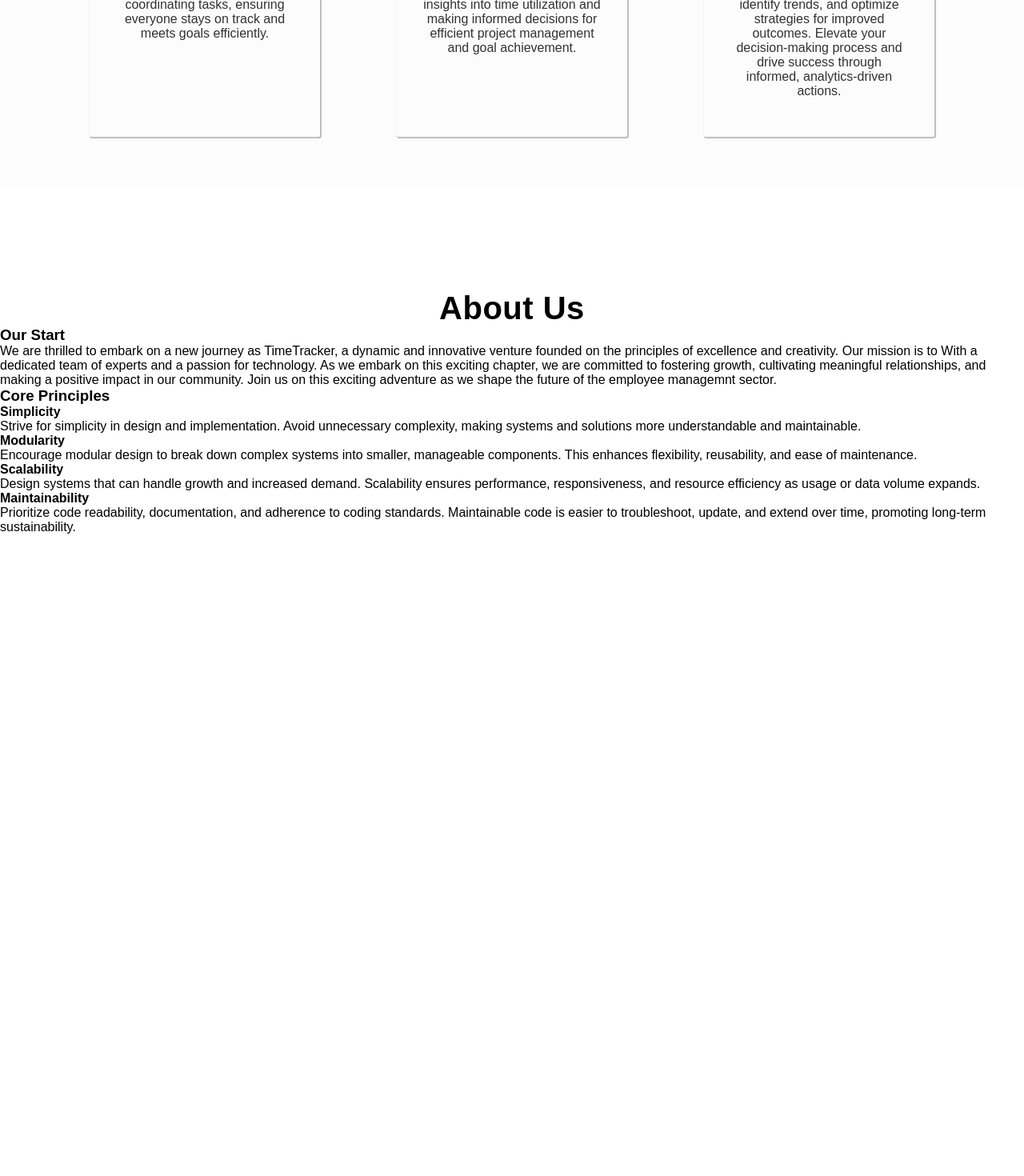
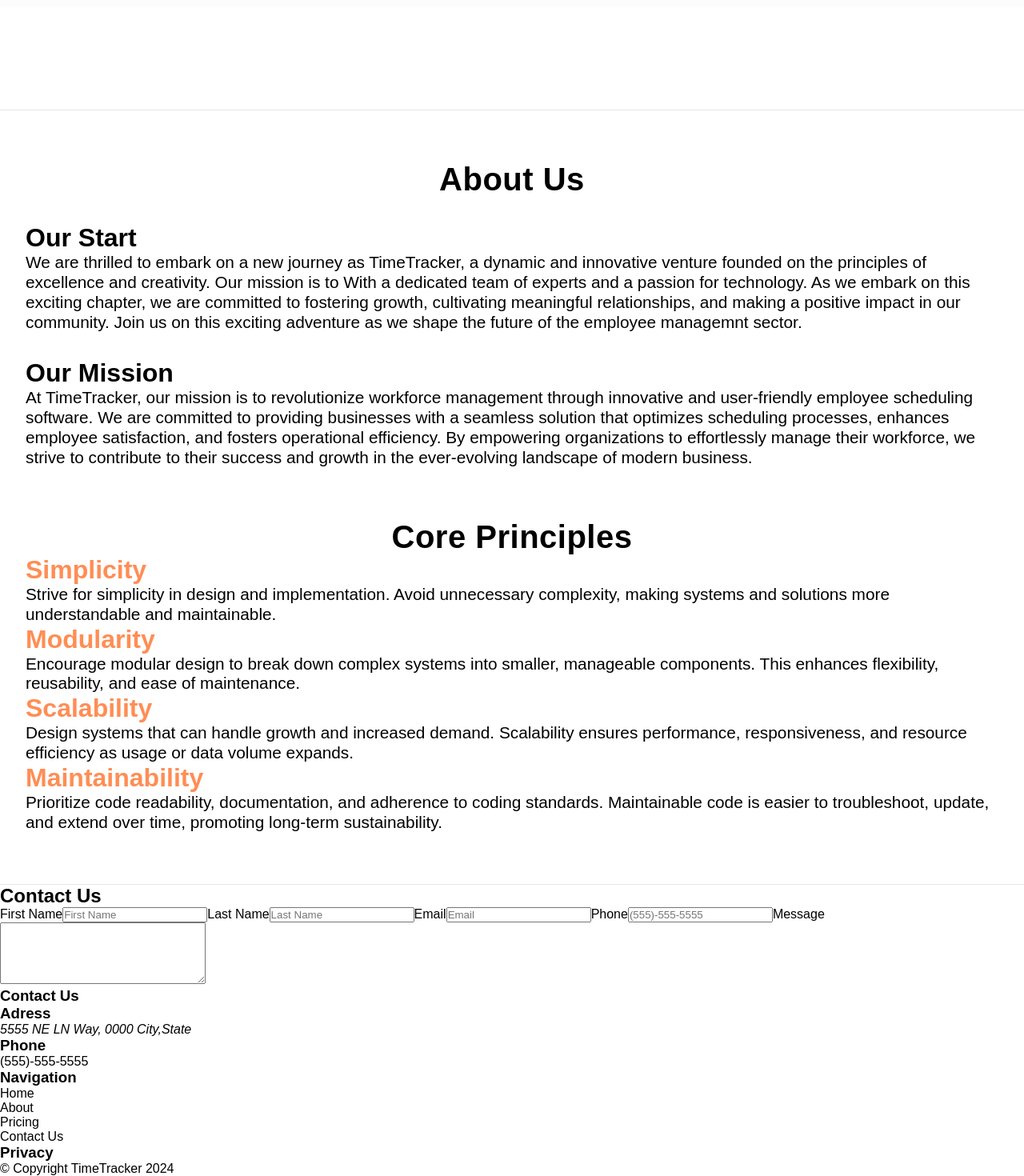
Before and after one commit to chenderson17/TimeTracker, a React (Create React App) app in the folder timetrackerwebapp/: page / in a window 1280 px wide. Shown: the part 1182-2652 px from the top of the page at 80% size. Before the commit the page ends 1850 px from the top, so only its background shows below. Built offline with nearby package versions, Linux system fonts and the light colour scheme; some icons are missing.

Commit message:
Updated hero im and placement added contact and foooter

```diff
--- a/timetrackerwebapp/src/App.js
+++ b/timetrackerwebapp/src/App.js
@@ -3,7 +3,8 @@
 import Landing from './Components/Landing.js';
 import Cards from './Components/Cards.js';
 import About from './Components/About.js';
-
+import Footer from './Components/Footer.js';
+import Contact from './Components/Contact.js';
 function App() {
   return (
     <>
@@ -11,6 +12,8 @@
     <Landing />
     <Cards />
     <About />
+    <Contact />
+    <Footer />
     </>
   );
 }
--- a/timetrackerwebapp/src/Components/About.css
+++ b/timetrackerwebapp/src/Components/About.css
@@ -1,5 +1,34 @@
-.about-us-header{
+.home-about h3{
+ font-size: 2em;
+}
+.home-about h4{
+ font-size:2em;
+}
+.home-about p{
+ font-size: 1.3em;
+ line-height: 1.2em;
+}
+
+.home-about{
+ padding: 4rem 2rem;
+ border-top: solid rgba(0, 0, 0, 0.093) 1px;
+ border-bottom: solid rgba(0, 0, 0, 0.093) 1px;
+}
+.our-start{
+ margin-top:2rem;
+ margin-bottom:4rem;
+}
+.our-start p{
+ margin-bottom: 2rem;
+}
+.about-us-header,.core-principles h3{
  text-align: center;
  font-size: 2.5em;
  letter-spacing: 0.5px;
 }
+.principles-list li{
+ list-style-type:none;
+}
+.core-principles h4{
+ color: rgba(255, 85, 0, 0.671);
+}
--- a/timetrackerwebapp/src/Components/About.js
+++ b/timetrackerwebapp/src/Components/About.js
@@ -7,30 +7,32 @@
    <section className = 'our-start'>
     <h3>Our Start</h3>
     <p>We are thrilled to embark on a new journey as TimeTracker, a dynamic and innovative venture founded on the principles of excellence and creativity. Our mission is to With a dedicated team of experts and a passion for technology. As we embark on this exciting chapter, we are committed to fostering growth, cultivating meaningful relationships, and making a positive impact in our community. Join us on this exciting adventure as we shape the future of the employee managemnt sector.</p>
+    <h3>Our Mission</h3>
+    <p>At TimeTracker, our mission is to revolutionize workforce management through innovative and user-friendly employee scheduling software. We are committed to providing businesses with a seamless solution that optimizes scheduling processes, enhances employee satisfaction, and fosters operational efficiency. By empowering organizations to effortlessly manage their workforce, we strive to contribute to their success and growth in the ever-evolving landscape of modern business.</p>
    </section>
     <section className = 'core-principles'>
     <h3>Core Principles</h3>
-    <div className="simplicity">
+    <ul className="principles-list">
+  <li className="simplicity">
     <h4>Simplicity</h4>
     <p>Strive for simplicity in design and implementation. Avoid unnecessary complexity, making systems and solutions more understandable and maintainable.</p>
-    </div>
+  </li>
 
-
-    <div className="modularity">
+  <li className="modularity">
     <h4>Modularity</h4>
     <p>Encourage modular design to break down complex systems into smaller, manageable components. This enhances flexibility, reusability, and ease of maintenance.</p>
-    </div>
+  </li>
 
-
-    <div className="scalability">
+  <li className="scalability">
     <h4>Scalability</h4>
     <p>Design systems that can handle growth and increased demand. Scalability ensures performance, responsiveness, and resource efficiency as usage or data volume expands.</p>
-    </div>
+  </li>
 
-    <div className="Maintainability">
+  <li className="maintainability">
     <h4>Maintainability</h4>
     <p>Prioritize code readability, documentation, and adherence to coding standards. Maintainable code is easier to troubleshoot, update, and extend over time, promoting long-term sustainability.</p>
-    </div>
+  </li>
+</ul>
 
 
 
--- a/timetrackerwebapp/src/Components/Cards.css
+++ b/timetrackerwebapp/src/Components/Cards.css
@@ -7,7 +7,7 @@
  color:rgb(50,50,50);
 }
 .card{
- width: 25%;
+ width: 22rem;
  padding: 3rem 2rem;
  border-radius: 2px;
  box-shadow: 1px 1px 1px 1px rgb(190, 188, 188);
--- /dev/null
+++ b/timetrackerwebapp/src/Components/Contact.js
@@ -0,0 +1,19 @@
+export default function Contact(){
+ return(
+  <section className='contact-section'>
+   <h2>Contact Us</h2>
+   <form>
+    <label name='fname'>First Name</label>
+    <input type='text' name='fname' placeholder="First Name"/>
+    <label name='lname'>Last Name</label>
+    <input type='text' name='lname' placeholder="Last Name"/>
+    <label name="contact-email">Email</label>
+    <input type="email" name="contact-email" placeholder="Email" />
+    <label name="contact-phone">Phone</label>
+    <input type="phone" name="contact-phone" placeholder="(555)-555-5555"/>
+    <label name="contact-message">Message</label>
+    <textarea name="contact-message" cols="30" rows="5"></textarea>
+   </form>
+  </section>
+ )
+}
--- /dev/null
+++ b/timetrackerwebapp/src/Components/Footer.js
@@ -0,0 +1,43 @@
+import React from "react";
+
+
+export default function Footer(){
+  return(
+ <section className="footer">
+  <div class="footer-contact">
+   <h3>Contact Us</h3>
+    <h3>Adress</h3>
+    <address>5555 NE LN Way, 0000 City,State</address>
+    <h3>Phone</h3>
+    <p>(555)-555-5555</p>
+  </div>
+  <div className="footer-socials">
+
+  </div>
+
+  <div className="nav-summary">
+    <h3>Navigation</h3>
+     <ul className='footer-navbar'>
+         <li>
+          <a className="navlink">Home</a>
+         </li>
+         <li>
+          <a className="navlink">About</a>
+         </li>
+         <li>
+          <a className="navlink">Pricing</a>
+         </li>
+         <li>
+          <a className="navlink">Contact Us</a>
+         </li>
+    </ul>
+  </div>
+  <div className="privacy-policy">
+    <h3>Privacy</h3>
+  </div>
+  <div className="copyright">
+   <p>&#169; Copyright TimeTracker 2024</p>
+  </div>
+ </section>
+  )
+}
--- a/timetrackerwebapp/src/Components/Header.css
+++ b/timetrackerwebapp/src/Components/Header.css
@@ -4,13 +4,18 @@
  align-items: center;
  justify-content: space-around
  ;
- margin:0.5rem 0;
+ padding: 2rem;
+  box-shadow: 1px 1px 1px 1px rgba(0, 0, 0, 0.097);
 }
 
-li{
+.navbar li{
  list-style: none;
  display: inline;
  margin:0 2rem;
+ transition:100ms ease-in linear;
+}
+.navbar li:hover{
+ color:rgba(255, 85, 0, 0.671);
 }
 
 
@@ -26,5 +31,11 @@
  padding:1rem;
  border-radius: 5px;
  font-size: 0.9em;
+ transition: 100ms ease-in;
 
 }
+.header-btns:hover{
+ background-color:rgba(255, 85, 0, 0.671);
+ color: rgb(255,255,255);
+ font-size: 800;
+}
--- a/timetrackerwebapp/src/Components/Header.js
+++ b/timetrackerwebapp/src/Components/Header.js
@@ -27,6 +27,9 @@
           <a className="navlink">About</a>
          </li>
          <li>
+          <a className="navlink">Pricing</a>
+         </li>
+         <li>
           <a className="navlink">Contact Us</a>
          </li>
          <li>
--- a/timetrackerwebapp/src/Components/Landing.css
+++ b/timetrackerwebapp/src/Components/Landing.css
@@ -1,15 +1,16 @@
 .hero-img-container{
  margin:0 auto;
- width: 750px;
+ width: 540px;
  overflow: hidden;
 }
 .hero-img{
  width: 100%;
 }
 .hero-header{
- margin:3rem 12rem;
+ margin-top:3rem;
+ margin-left: 8rem;
  z-index:1;
- font-size: 3rem;
+ font-size: 2.9rem;
 }
 .bold{
  font-weight: 900;
--- a/timetrackerwebapp/src/index.css
+++ b/timetrackerwebapp/src/index.css
@@ -2,6 +2,9 @@
   margin: 0;
   padding: 0;
   box-sizing: border-box;
+}
+*:eeeeefocus{
+  outline: none;
 }
 body{
   font-family:sans-serif;
```
Lines whose indentation alone changed are shown as unchanged.
